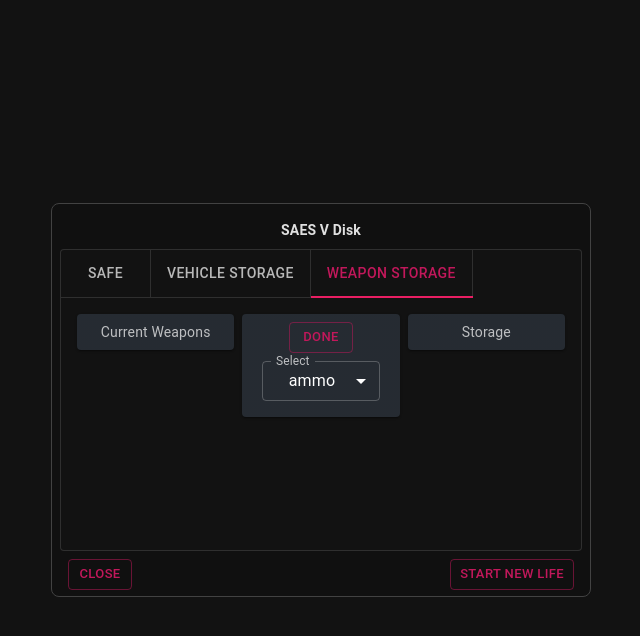
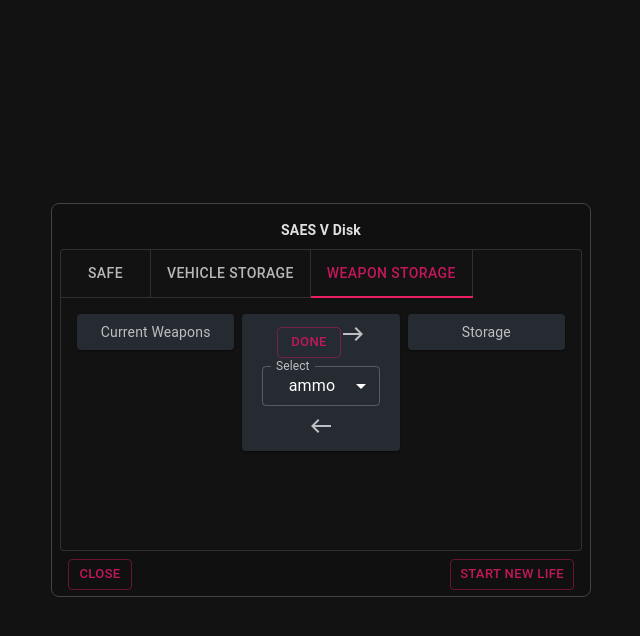
Before and after one commit to vtonu/material_ui_box, a React (Create React App) app: page / in a window 1280 px wide. Both pictures are taken after a click on the tab "WEAPON STORAGE". Shown: the top 636 px of the page, without its empty margins (319-959 px from the left). Built offline with nearby package versions, Linux system fonts and the light colour scheme.

Commit message:
Added MUI Icons & 2 arrows

```diff
--- a/package.json
+++ b/package.json
@@ -5,6 +5,7 @@
   "dependencies": {
     "@emotion/react": "^11.11.1",
     "@emotion/styled": "^11.11.0",
+    "@mui/icons-material": "^5.15.0",
     "@mui/material": "^5.15.0",
     "@testing-library/jest-dom": "^5.17.0",
     "@testing-library/react": "^13.4.0",
--- a/src/components/weaponStorage.js
+++ b/src/components/weaponStorage.js
@@ -5,6 +5,8 @@ import Paper from '@mui/material/Paper';
 import Grid from '@mui/material/Unstable_Grid2';
 import Button from '@mui/material/Button';
 import SelectTextFields from './ammoTypeSelect';
+import WestOutlinedIcon from '@mui/icons-material/WestOutlined';
+import EastOutlined from '@mui/icons-material/EastOutlined';
 
 const Item = styled(Paper)(({ theme }) => ({
   backgroundColor: theme.palette.mode === 'dark' ? '#1A2027' : '#fff',
@@ -26,7 +28,9 @@ export default function AutoGrid() {
             <Button variant="outlined" size="small">
               done
             </Button>
+            <EastOutlined></EastOutlined>
             <SelectTextFields></SelectTextFields>
+            <WestOutlinedIcon></WestOutlinedIcon>
           </Item>
         </Grid>
         <Grid xs>
```
Also changed, not shown: 1 other file (tests, documents, lock files or other folders).
